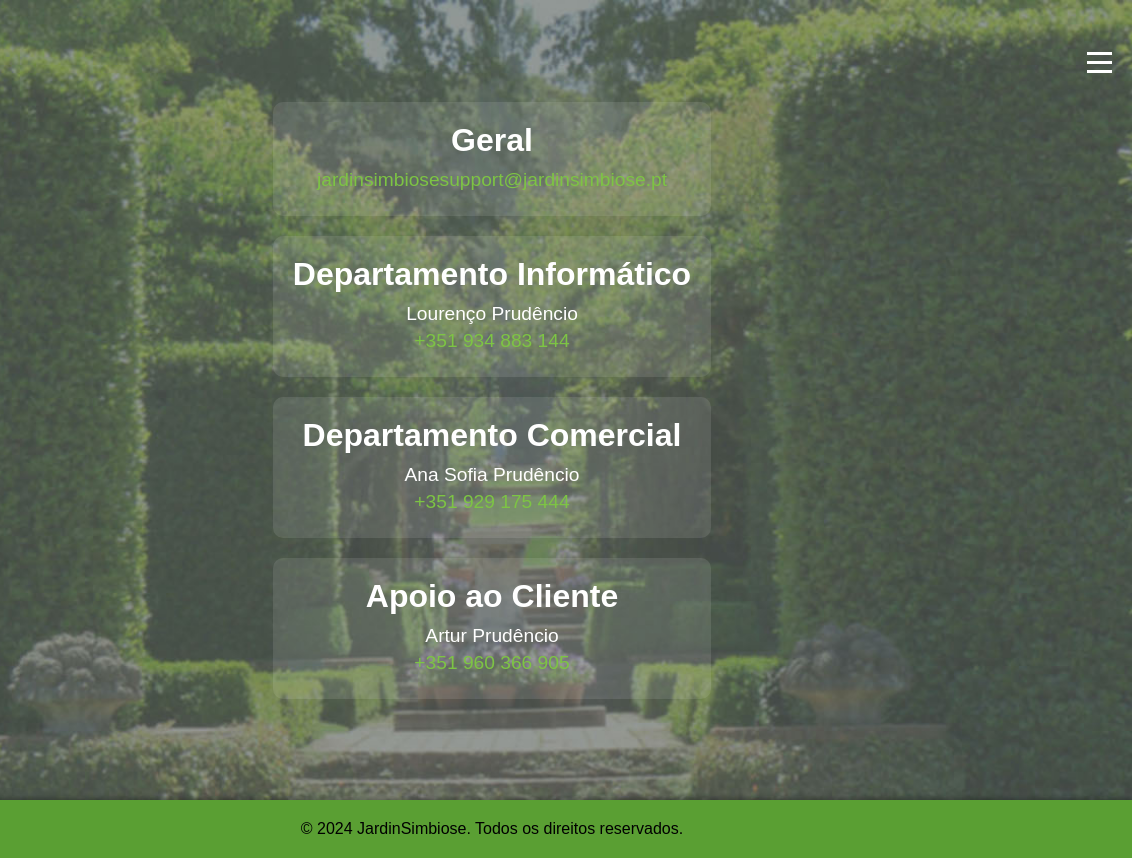
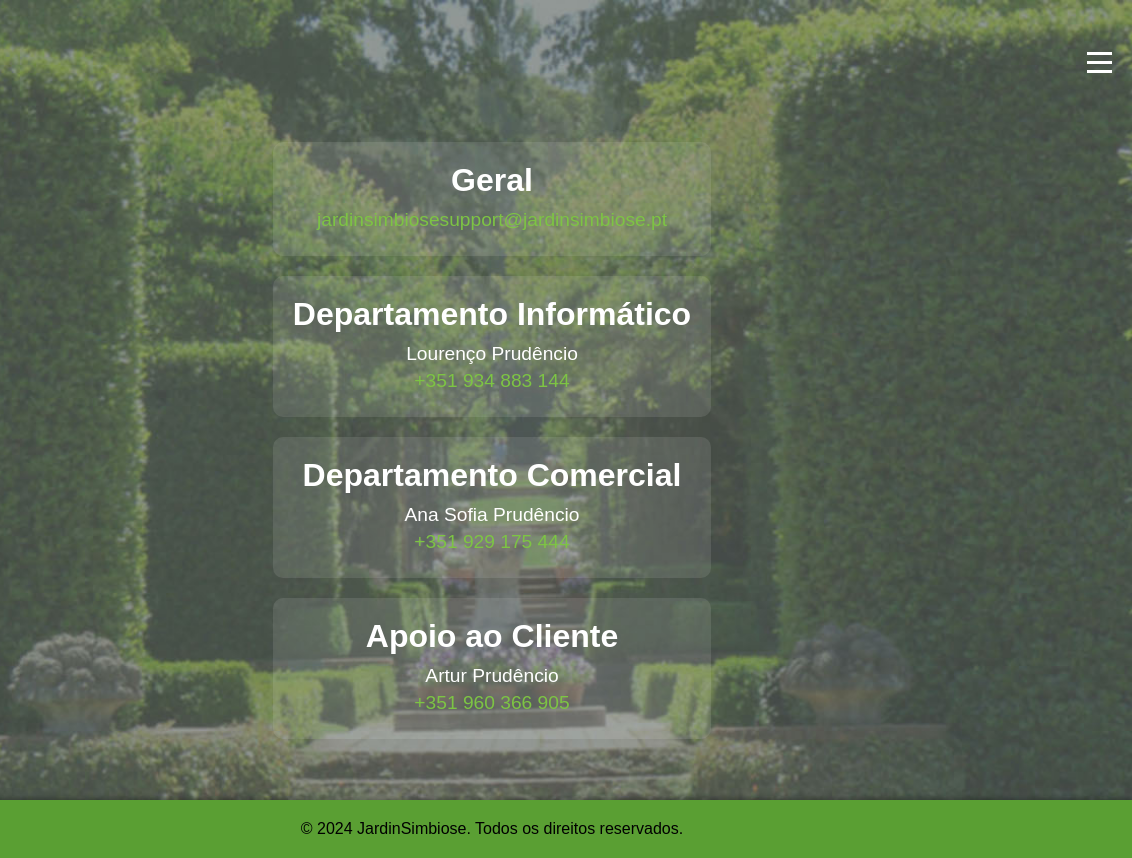
Before and after one commit to lourencoprudencio/jardinsimbiose, a plain HTML site: page contactos.html in a window 1280 px wide. Shown: the full height of the page, 148-1280 px from the left. Drawn offline with Linux system fonts and the light colour scheme.

Commit message:
Add files via upload

```diff
--- a/contactos.css
+++ b/contactos.css
@@ -24,6 +24,10 @@ header.main-header {
     top: 0; /* Positions the header at the top */
     z-index: 10; /* Ensures the header is above other elements */
     transition: background-color 0.3s ease; /* Smooth transition for background color changes */
+}
+
+.hero-contactos {
+    padding-top: 80px; /* Ajuste o valor conforme necessário */
 }
 
 header.main-header.scrolled {
```
